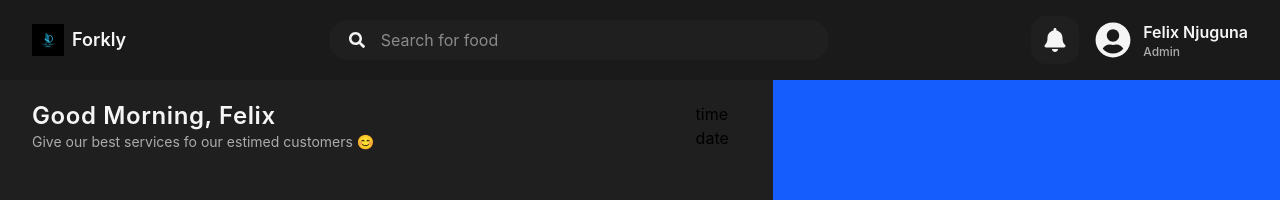
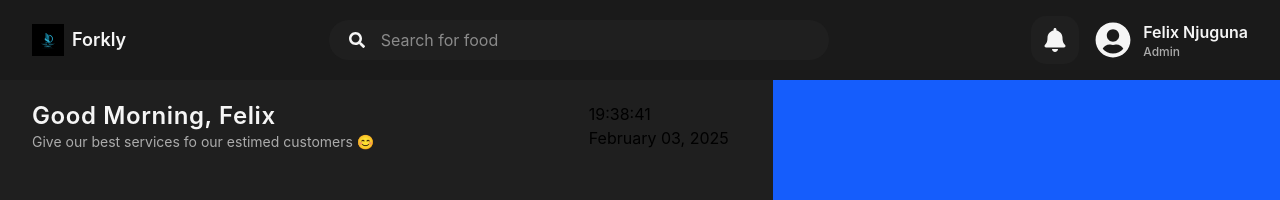
Before and after one commit to FlxBot001/pos_system, a React (Vite) app: page / in a window 1280 px wide. Shown: the top 200 px of the page. Built offline with nearby package versions, Linux system fonts and the light colour scheme.

Commit message:
Updated date time syntax fr date and time

```diff
--- a/src/components/home/Greetings.jsx
+++ b/src/components/home/Greetings.jsx
@@ -28,6 +28,8 @@ const Greetings = () => {
     return `${months[date.getMonth()]} ${String(date.getDate()).padStart(2, '0')}, ${date.getFullYear()}`;
   }
 
+  const formatTime = (date) => `${String(date.getHours()).padStart(2, '0')}:${String(date.getMinutes()).padStart(2, '0')}:${String(date.getSeconds()).padStart(2, '0')}`;
+
   return (
     <div className="flex justify-between items-center px-8 mt-5">
       <div>
@@ -39,8 +41,8 @@ const Greetings = () => {
         </p>
       </div>
       <div className="">
-        <h1>time</h1>
-        <p>date</p>
+        <h1>{formatTime(dateTime)}</h1>
+        <p>{formatDate(dateTime)}</p>
       </div>
     </div>
   );
```
